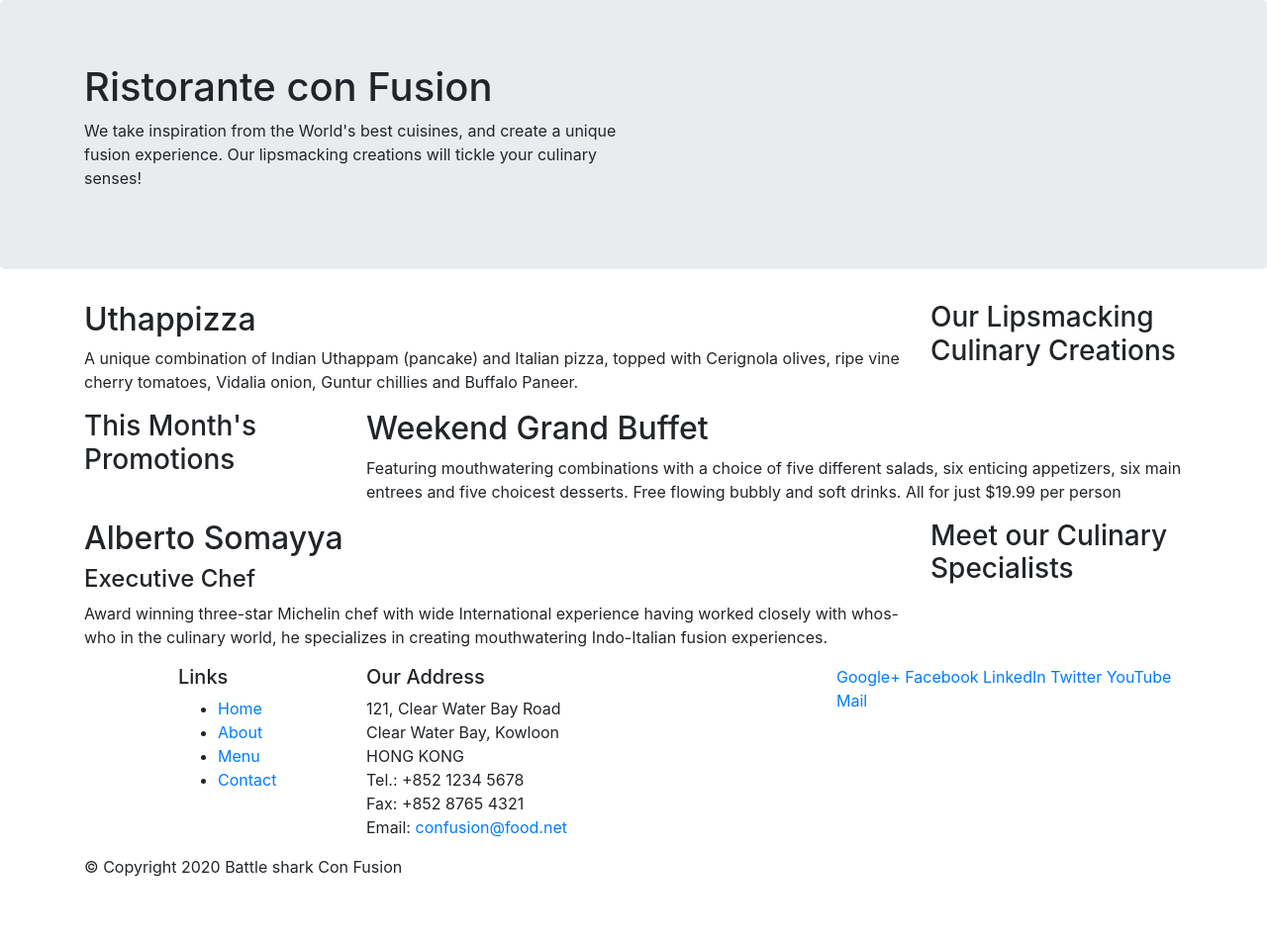
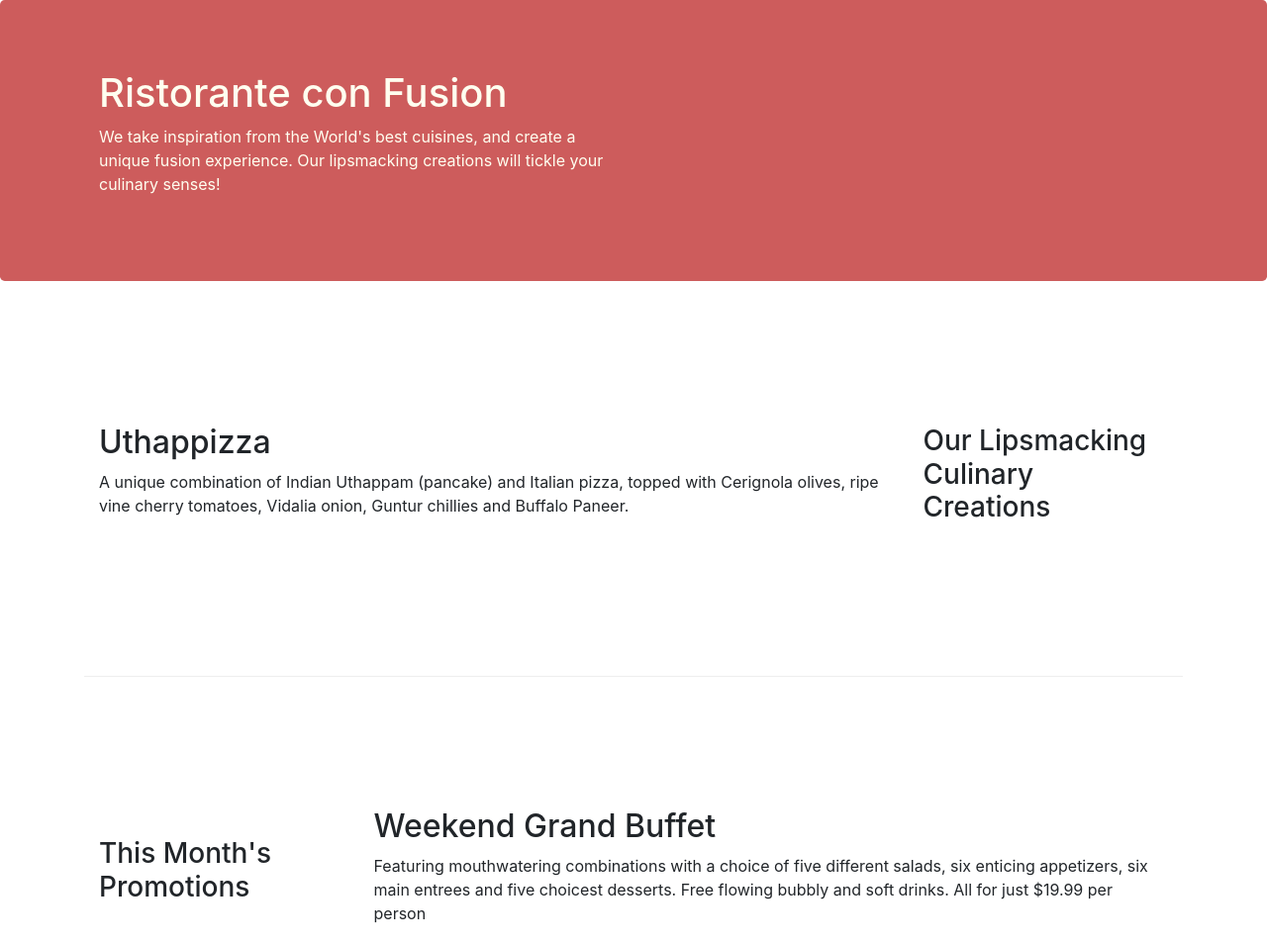
Before and after one commit to vikrant7007/shark, a website: page index.html in a window 1280 px wide. Shown: the top 955 px of the page at 99% size. Before the commit the page ends 904 px from the top, so only its background shows below. Drawn offline with nearby package versions, Linux system fonts and the light colour scheme.

Commit message:
Bootstrap Grid Part 2

```diff
--- /dev/null
+++ b/css/styles.css
@@ -0,0 +1,32 @@
+.row-header{
+    margin: 0px auto;
+    padding: 0px auto;
+
+}
+
+.row-content{
+    margin:0px auto;
+    padding:50px 0px 50px 0px;
+    border-bottom:1px ridge;
+    min-height: 400px;
+}
+
+.footer{
+    background-color: lavenderblush;
+    margin: 0px auto;
+    padding: 20px 0px 20px 0px;
+}
+
+.jumbotron{
+padding: 70px 30px 70px 30px;
+margin: 0px auto;
+background: indianred;
+color: ivory;
+}
+
+.address{
+    font-size: 80%;
+    margin: 0px;
+    color: lightgoldenrodyellow;
+
+}
--- a/index.html
+++ b/index.html
@@ -9,14 +9,15 @@
 
         <!-- Bootstrap CSS -->
         <link rel="stylesheet" href="node_modules/bootstrap/dist/css/bootstrap.min.css">
-    <title>Ristorante Con Fusion</title>
+        <link rel="stylesheet" href="css/styles.css">
+        <title>Ristorante Con Fusion</title>
 </head>
 
 <body>
 
     <header class="jumbotron">
         <div class="container">
-            <div class="row">
+            <div class="row row-header">
                 <div class="col-12 col-sm-6">
                     <h1>Ristorante con Fusion</h1>
                     <p>We take inspiration from the World's best cuisines, and create a unique fusion experience. Our lipsmacking creations will tickle your culinary senses!</p>
@@ -28,7 +29,7 @@
     </header>
 
     <div class="container">
-        <div class="row">
+        <div class="row row-content align-items-center">
             <div class="col-12 col-sm-4 order-sm-last col-md-3">
                 <h3>Our Lipsmacking Culinary Creations</h3>
             </div>
@@ -39,7 +40,7 @@
         </div>
 
 
-        <div class="row">
+        <div class="row row-content align-items-center"">
             <div class="col-12 col-sm-4 col-md-3">
                 <h3>This Month's Promotions</h3>
             </div>
@@ -49,7 +50,7 @@
             </div>
         </div>
 
-        <div class="row">
+        <div class="row row-content align-items-center"">
             <div class="col-12 col-sm-4 order-sm-last col-md-3">
                 <h3>Meet our Culinary Specialists</h3>
             </div>
@@ -61,12 +62,12 @@
         </div>
     </div>
 
-    <footer >
+    <footer class="footer">
         <div class="container">
             <div class="row">
                 <div class="col-4 offset-1 col-sm-2">
                     <h5>Links</h5>
-                    <ul>
+                    <ul class="list-unstyled">
                         <li><a href="#">Home</a></li>
                         <li><a href="#">About</a></li>
                         <li><a href="#">Menu</a></li>
@@ -85,7 +86,7 @@
 		           </address>
                 </div>
                 <div class="col-12 col-sm-4">
-                    <div>
+                    <div class="text-center">
                         <a href="http://google.com/+">Google+</a>
                         <a href="http://www.facebook.com/profile.php?id=">Facebook</a>
                         <a href="http://www.linkedin.com/in/">LinkedIn</a>
@@ -95,9 +96,9 @@
                     </div>
                 </div>
            </div>
-           <div class="row">
-                <div class="col-auto">
-                    <p>© Copyright 2020 Battle shark Con Fusion</p>
+           <div class="row justify-content-center">
+                <div class="col-auto ">
+                    <p>© Copyright 2020 Battle shark rental</p>
                 </div>
            </div>
         </div>
```
